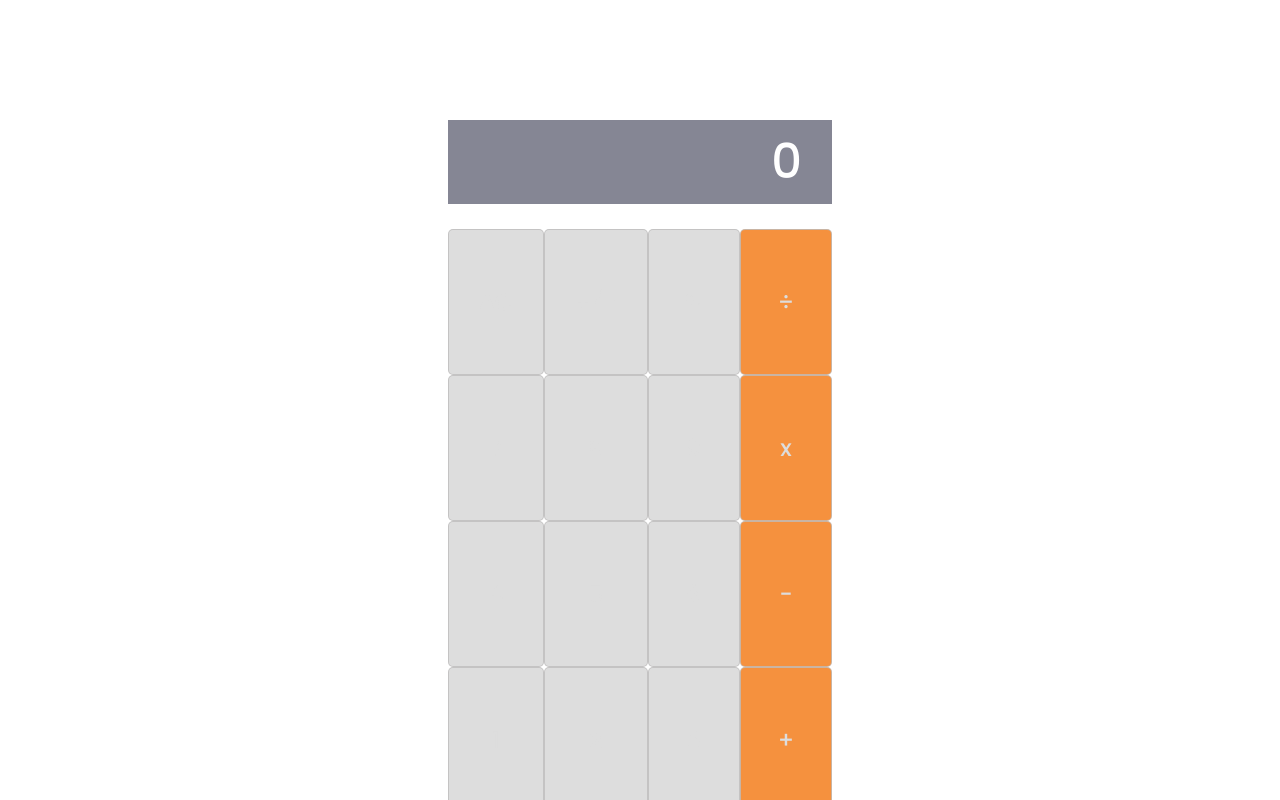
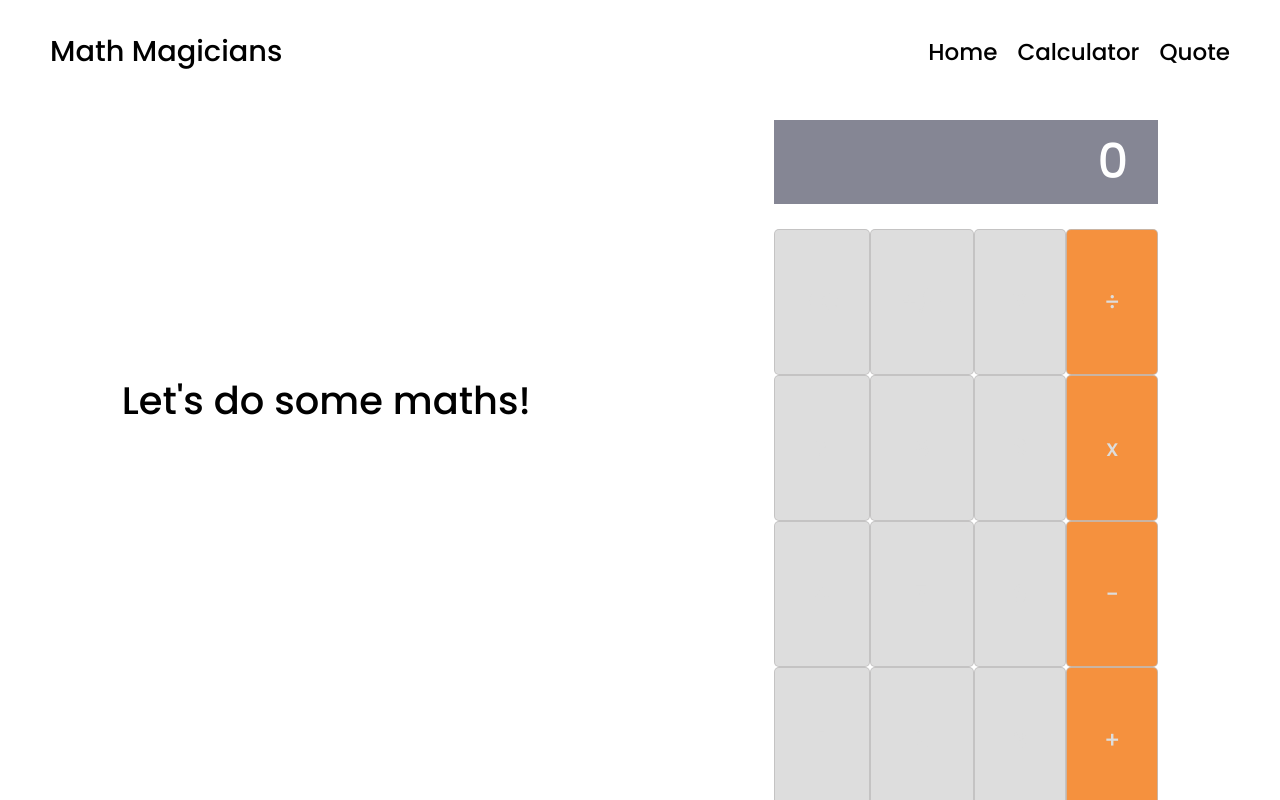
Before and after one commit to deyemiobaa/math-magicians, a React (Create React App) app: page /calculator in a window 1280 px wide. Shown: the top 800 px of the page. Built offline with nearby package versions, Linux system fonts and the light colour scheme.

Commit message:
connect routes

```diff
--- a/src/App.js
+++ b/src/App.js
@@ -1,11 +1,18 @@
 import React from 'react';
+import { Routes, Route } from 'react-router-dom';
 import CalculatorBody from './components/calculator';
+import QuoteBody from './components/quote';
+import Home from './components/home';
 
 class AppBody extends React.PureComponent {
   render() {
     return (
       <div className="container">
-        <CalculatorBody />
+        <Routes>
+          <Route path="/" element={<Home />} />
+          <Route path="/calculator" element={<CalculatorBody />} />
+          <Route path="/quote" element={<QuoteBody />} />
+        </Routes>
       </div>
     );
   }
--- a/src/components/calculator.js
+++ b/src/components/calculator.js
@@ -1,5 +1,6 @@
 import React from 'react';
 import calculate from '../logic/calculate';
+import NavBar from './nav';
 
 const keys = [
   ['AC', '+/-', '%', '÷'],
@@ -66,6 +67,9 @@ class CalculatorBody extends React.PureComponent {
     const { obj } = this.state;
     const { total, next } = obj;
     return (
+      <>
+        <NavBar />
+        <h1 className="calculator-header">Let&apos;s do some maths!</h1>
         <div className="calculator">
           <div className="display">
             <input
@@ -83,6 +87,7 @@ class CalculatorBody extends React.PureComponent {
             {fifthRow}
           </div>
         </div>
+      </>
     );
   }
 }
```
Lines whose indentation alone changed are shown as unchanged.
